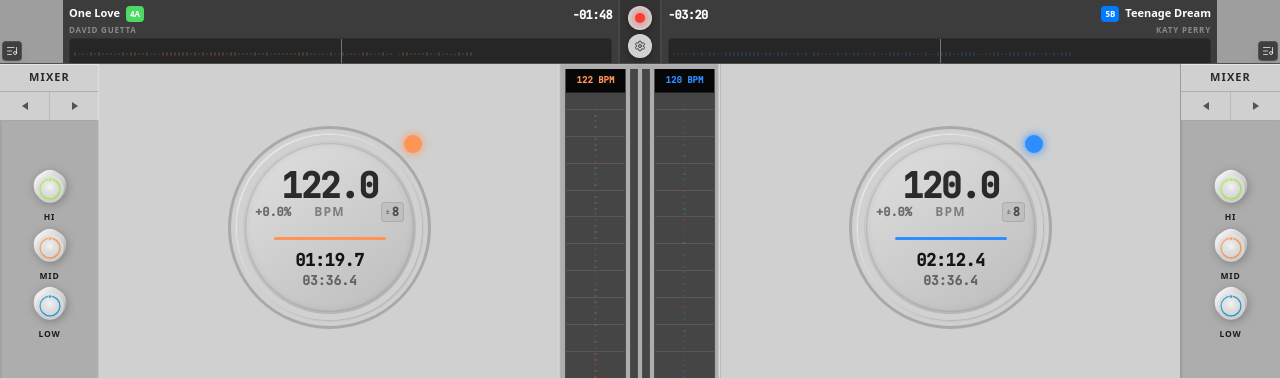
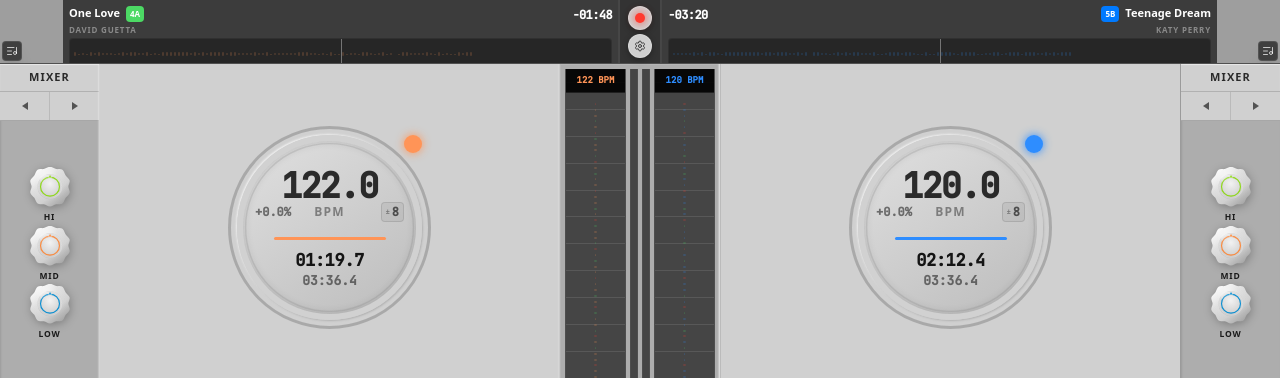
Before and after one commit to guiguiiii/flowdj---pro-mixing-interface, a React (Vite) app: page / in a window 1280 px wide. Shown: the top 378 px of the page. Built offline with nearby package versions, Linux system fonts and the light colour scheme; grey boxes are pictures that could not be loaded; a web font is replaced by a local one.

Commit message:
Restyle mixer and FX knobs

```diff
--- a/src/App.tsx
+++ b/src/App.tsx
@@ -3,7 +3,7 @@
  * SPDX-License-Identifier: Apache-2.0
  */
 
-import React, { useState, useEffect, useRef } from 'react';
+import React, { useEffect, useId, useRef, useState } from 'react';
 import {
   Play,
   Pause,
@@ -77,6 +77,12 @@ const Knob = ({
   const [isDragging, setIsDragging] = useState(false);
   const startY = useRef(0);
   const startValue = useRef(0);
+  const faceGradientId = useId();
+  const rimGradientId = useId();
+  const shineGradientId = useId();
+  const glossGradientId = useId();
+  const gearOuterPath =
+    "M50 5.5C55.5 5.5 60.4 10.1 65.5 11.1C70.8 12.2 77.2 10 81.6 13.1C86.1 16.3 86.8 23 89.9 27.5C93 31.9 98.9 35.3 100 40.6C101.1 45.7 96.8 50.8 96.8 56C96.8 61.2 101.1 66.3 100 71.4C98.9 76.7 93 80.1 89.9 84.5C86.8 89 86.1 95.7 81.6 98.9C77.2 102 70.8 99.8 65.5 100.9C60.4 101.9 55.5 106.5 50 106.5C44.5 106.5 39.6 101.9 34.5 100.9C29.2 99.8 22.8 102 18.4 98.9C13.9 95.7 13.2 89 10.1 84.5C7 80.1 1.1 76.7 0 71.4C-1.1 66.3 3.2 61.2 3.2 56C3.2 50.8 -1.1 45.7 0 40.6C1.1 35.3 7 31.9 10.1 27.5C13.2 23 13.9 16.3 18.4 13.1C22.8 10 29.2 12.2 34.5 11.1C39.6 10.1 44.5 5.5 50 5.5Z";
 
   const handlePointerDown = (e: React.PointerEvent) => {
     setIsDragging(true);
@@ -98,6 +104,13 @@ const Knob = ({
     (e.currentTarget as HTMLElement).releasePointerCapture(e.pointerId);
   };
 
+  const handlePointerCancel = (e: React.PointerEvent) => {
+    setIsDragging(false);
+    if ((e.currentTarget as HTMLElement).hasPointerCapture(e.pointerId)) {
+      (e.currentTarget as HTMLElement).releasePointerCapture(e.pointerId);
+    }
+  };
+
   return (
     <div className="flex flex-col items-center gap-0 shrink-0">
       <div
@@ -105,6 +118,7 @@ const Knob = ({
         onPointerDown={handlePointerDown}
         onPointerMove={handlePointerMove}
         onPointerUp={handlePointerUp}
+        onPointerCancel={handlePointerCancel}
       >
         {variant === 'gear' ? (
           <motion.div
@@ -112,54 +126,54 @@ const Knob = ({
             animate={{ rotate: (value - 50) * 2.4 }}
             transition={{ type: "spring", stiffness: 350, damping: 25 }}
           >
-            <svg className="absolute inset-0 w-full h-full drop-shadow-[1.5px_2.5px_4px_rgba(0,0,0,0.26)]" viewBox="0 0 100 100">
+            <svg className="absolute inset-0 w-full h-full drop-shadow-[1.5px_2.5px_4px_rgba(0,0,0,0.26)]" viewBox="0 0 100 112" aria-hidden="true">
               <defs>
-                <radialGradient id="knob-face" cx="50%" cy="42%" r="62%">
-                  <stop offset="0%" stopColor="#F1F1F1" />
+                <radialGradient id={faceGradientId} cx="50%" cy="38%" r="68%">
+                  <stop offset="0%" stopColor="#F2F2F2" />
+                  <stop offset="40%" stopColor="#E0E0E0" />
+                  <stop offset="78%" stopColor="#D0D0D0" />
+                  <stop offset="100%" stopColor="#B5B5B5" />
+                </radialGradient>
+                <linearGradient id={rimGradientId} x1="18%" y1="10%" x2="82%" y2="90%">
+                  <stop offset="0%" stopColor="#F7F7F7" />
                   <stop offset="34%" stopColor="#DCDCDC" />
-                  <stop offset="72%" stopColor="#D0D0D0" />
-                  <stop offset="100%" stopColor="#B9B9B9" />
+                  <stop offset="68%" stopColor="#D0D0D0" />
+                  <stop offset="100%" stopColor="#A9A9A9" />
+                </linearGradient>
+                <radialGradient id={shineGradientId} cx="42%" cy="24%" r="64%">
+                  <stop offset="0%" stopColor="#FFFFFF" stopOpacity="0.85" />
+                  <stop offset="42%" stopColor="#FFFFFF" stopOpacity="0.24" />
+                  <stop offset="100%" stopColor="#FFFFFF" stopOpacity="0" />
                 </radialGradient>
-                <linearGradient id="knob-rim" x1="18%" y1="14%" x2="82%" y2="87%">
-                  <stop offset="0%" stopColor="#F3F3F3" />
-                  <stop offset="30%" stopColor="#DCDCDC" />
-                  <stop offset="62%" stopColor="#D0D0D0" />
-                  <stop offset="100%" stopColor="#AAAAAA" />
+                <linearGradient id={glossGradientId} x1="28%" y1="18%" x2="72%" y2="84%">
+                  <stop offset="0%" stopColor="#FFFFFF" stopOpacity="0.42" />
+                  <stop offset="38%" stopColor="#FFFFFF" stopOpacity="0.12" />
+                  <stop offset="100%" stopColor="#FFFFFF" stopOpacity="0" />
                 </linearGradient>
               </defs>
 
               <path
-                d="M50 6
-                   Q58 6 64 10.5
-                   Q70 15 76.5 18.5
-                   Q82 22.5 84.5 29
-                   Q87 35.5 87 42.5
-                   Q87 49.5 84.5 56
-                   Q82 62.5 76.5 66.5
-                   Q70 70.5 64 75
-                   Q58 79.5 50 79.5
-                   Q42 79.5 36 75
-                   Q30 70.5 23.5 66.5
-                   Q18 62.5 15.5 56
-                   Q13 49.5 13 42.5
-                   Q13 35.5 15.5 29
-                   Q18 22.5 23.5 18.5
-                   Q30 15 36 10.5
-                   Q42 6 50 6Z"
-                fill="url(#knob-rim)"
+                d={gearOuterPath}
+                transform="translate(0 -6)"
+                fill={`url(#${rimGradientId})`}
+              />
+              <path
+                d={gearOuterPath}
+                transform="translate(0 -6)"
+                fill={`url(#${shineGradientId})`}
+                opacity="0.7"
               />
 
-              <circle cx="50" cy="50" r="31.5" fill="url(#knob-face)" />
-              <circle cx="50" cy="50" r="29.8" fill="none" stroke="rgba(255,255,255,0.45)" strokeWidth="1.4" />
+              <circle cx="50" cy="50" r="32" fill={`url(#${faceGradientId})`} />
+              <circle cx="50" cy="50" r="29.8" fill="none" stroke="rgba(255,255,255,0.55)" strokeWidth="1.2" />
+              <circle cx="50" cy="50" r="29.2" fill="none" stroke="rgba(0,0,0,0.07)" strokeWidth="0.8" />
+              <circle cx="50" cy="50" r="24.1" fill="none" stroke="#000000" strokeOpacity="0.05" strokeWidth="3.8" />
+              <circle cx="50" cy="50" r="24.1" fill="none" stroke={color} strokeOpacity="0.96" strokeWidth="2.8" />
 
-              <circle cx="50" cy="50" r="22.5" fill="none" stroke="#000000" strokeOpacity="0.08" strokeWidth="3" />
-              <circle cx="50" cy="50" r="22.5" fill="none" stroke={color} strokeOpacity="0.95" strokeWidth="2.8" />
-
-              <circle cx="50" cy="28.5" r="4.6" fill="#D8D8D8" fillOpacity="0.98" />
-              <circle cx="50" cy="28.5" r="3.1" fill={color} />
+              <circle cx="50" cy="24.5" r="4.2" fill="#D9D9D9" fillOpacity="0.98" />
+              <circle cx="50" cy="24.5" r="2.75" fill={color} />
+              <ellipse cx="41.5" cy="32" rx="17" ry="12.5" fill={`url(#${glossGradientId})`} />
             </svg>
-
-            <div className="absolute inset-[18%] rounded-full bg-gradient-to-br from-white/40 via-white/10 to-transparent pointer-events-none" />
           </motion.div>
         ) : (
           <div className="w-full h-full rounded-full bg-[#D0D0D0] relative flex items-center justify-center shadow-[2px_2px_4px_rgba(0,0,0,0.2),-2px_-2px_4px_rgba(255,255,255,0.4)] pointer-events-none">
@@ -700,7 +714,7 @@ export default function App() {
             {modeA === 'Mixer' && (
               <>
                 <Knob
-                  label="Hi" color="#95ed21" value={mixerA.hi} variant="gear"
+                  label="Hi" color="#8bdb0e" value={mixerA.hi} variant="gear"
                   onChange={(val) => setMixerA(prev => ({ ...prev, hi: val }))}
                 />
                 <Knob
@@ -803,7 +817,7 @@ export default function App() {
             {modeB === 'Mixer' && (
               <>
                 <Knob
-                  label="Hi" color="#95ed21" value={mixerB.hi} variant="gear"
+                  label="Hi" color="#8bdb0e" value={mixerB.hi} variant="gear"
                   onChange={(val) => setMixerB(prev => ({ ...prev, hi: val }))}
                 />
                 <Knob
```
